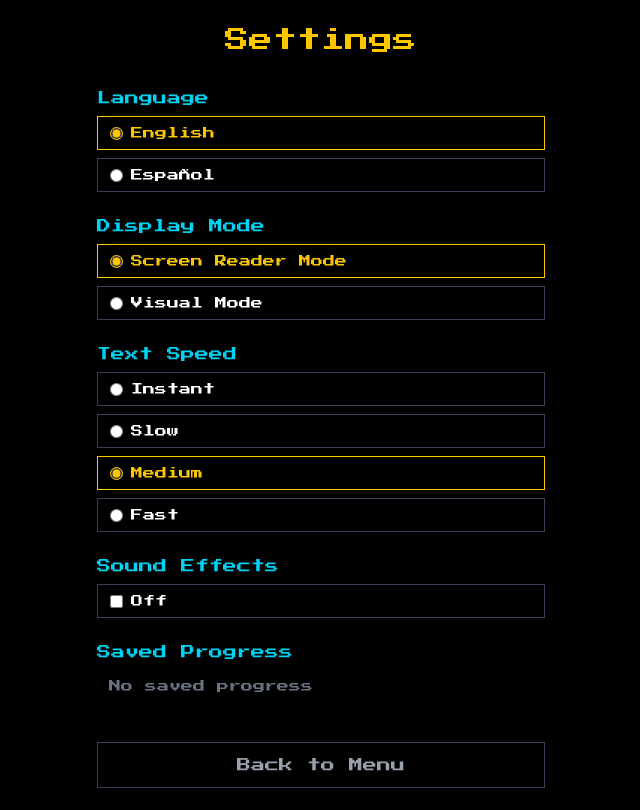
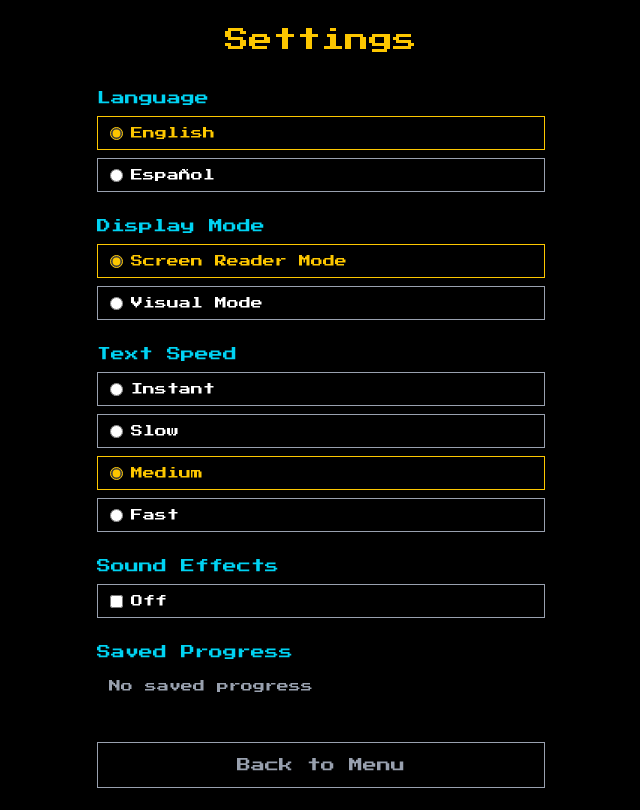
Before and after one commit to bolonio/thea11ygame, a Next.js app: page /en/settings in a window 1280 px wide. Shown: the whole page, without its empty margins (319-959 px from the left). Built offline with nearby package versions, Linux system fonts and the light colour scheme.

Commit message:
Update colors

```diff
--- a/src/app/[locale]/episode/EpisodeListClient.tsx
+++ b/src/app/[locale]/episode/EpisodeListClient.tsx
@@ -18,7 +18,7 @@ export default function EpisodeListClient({ groups }: { groups: EpisodeGroup[] }
     <div className="w-full max-w-lg flex flex-col gap-6">
       <ul className="flex flex-col gap-6" role="list">
         {groups.map((group) => (
-          <li key={group.id} className="border border-gray-700 p-4">
+          <li key={group.id} className="border border-gray-400 p-4">
             <h2 className="text-lg text-yellow-400 mb-1">{group.title}</h2>
             <p className="text-gray-400 text-xs mb-4">{group.description}</p>
             <div className="flex gap-3" role="group" aria-label={`${t("play")} ${group.title}`}>
@@ -39,7 +39,7 @@ export default function EpisodeListClient({ groups }: { groups: EpisodeGroup[] }
       </ul>
       <Link
         href="/"
-        className="block text-center px-6 py-3 border border-gray-700 text-gray-400 hover:border-yellow-400 hover:text-yellow-400 focus:outline-2 focus:outline-yellow-400 transition-colors text-sm"
+        className="block text-center px-6 py-3 border border-gray-400 text-gray-400 hover:border-yellow-400 hover:text-yellow-400 focus:outline-2 focus:outline-yellow-400 transition-colors text-sm"
       >
         {tSettings("back")}
       </Link>
--- a/src/app/[locale]/page.tsx
+++ b/src/app/[locale]/page.tsx
@@ -26,7 +26,7 @@ export default async function MainMenu() {
         <MainMenuClient />
         <Link
           href="/settings"
-          className="block text-center px-6 py-3 border border-gray-700 text-gray-400 hover:border-yellow-400 hover:text-yellow-400 focus:outline-2 focus:outline-yellow-400 transition-colors"
+          className="block text-center px-6 py-3 border border-gray-400 text-gray-400 hover:border-yellow-400 hover:text-yellow-400 focus:outline-2 focus:outline-yellow-400 transition-colors"
         >
           {t("settings")}
         </Link>
--- a/src/app/[locale]/settings/page.tsx
+++ b/src/app/[locale]/settings/page.tsx
@@ -73,7 +73,7 @@ export default function SettingsPage() {
                 className={`flex items-center gap-2 px-3 py-2 border cursor-pointer transition-colors text-xs ${
                   locale === lang.value
                     ? "border-yellow-400 text-yellow-400"
-                    : "border-gray-700 text-white"
+                    : "border-gray-400 text-white"
                 }`}
               >
                 <input
@@ -100,7 +100,7 @@ export default function SettingsPage() {
                 className={`flex items-center gap-2 px-3 py-2 border cursor-pointer transition-colors text-xs ${
                   settings.displayMode === mode.value
                     ? "border-yellow-400 text-yellow-400"
-                    : "border-gray-700 text-white"
+                    : "border-gray-400 text-white"
                 }`}
               >
                 <input
@@ -127,7 +127,7 @@ export default function SettingsPage() {
                 className={`flex items-center gap-2 px-3 py-2 border cursor-pointer transition-colors text-xs ${
                   settings.textSpeed === speed.value
                     ? "border-yellow-400 text-yellow-400"
-                    : "border-gray-700 text-white"
+                    : "border-gray-400 text-white"
                 }`}
               >
                 <input
@@ -147,7 +147,7 @@ export default function SettingsPage() {
         {/* Sound */}
         <fieldset>
           <legend className="text-cyan-400 text-sm mb-2">{t("sound")}</legend>
-          <label className="flex items-center gap-2 px-3 py-2 border border-gray-700 cursor-pointer text-xs text-white">
+          <label className="flex items-center gap-2 px-3 py-2 border border-gray-400 cursor-pointer text-xs text-white">
             <input
               type="checkbox"
               checked={settings.soundEnabled}
@@ -165,7 +165,7 @@ export default function SettingsPage() {
             {justErased ? (
               <p className="px-3 py-2 text-xs text-gray-400">{t("progressErased")}</p>
             ) : !hasProgress ? (
-              <p className="px-3 py-2 text-xs text-gray-500">{t("noSavedProgress")}</p>
+              <p className="px-3 py-2 text-xs text-gray-400">{t("noSavedProgress")}</p>
             ) : (
               <div className="flex flex-col gap-2">
                 <button
@@ -183,7 +183,7 @@ export default function SettingsPage() {
                   <button
                     type="button"
                     onClick={() => setConfirming(false)}
-                    className="px-3 py-2 border border-gray-700 text-gray-400 hover:border-yellow-400 hover:text-yellow-400 focus:outline-2 focus:outline-yellow-400 transition-colors text-xs"
+                    className="px-3 py-2 border border-gray-400 text-gray-400 hover:border-yellow-400 hover:text-yellow-400 focus:outline-2 focus:outline-yellow-400 transition-colors text-xs"
                   >
                     {t("cancel")}
                   </button>
@@ -195,7 +195,7 @@ export default function SettingsPage() {
 
         <Link
           href="/"
-          className="block text-center px-6 py-3 border border-gray-700 text-gray-400 hover:border-yellow-400 hover:text-yellow-400 focus:outline-2 focus:outline-yellow-400 transition-colors text-sm mt-4"
+          className="block text-center px-6 py-3 border border-gray-400 text-gray-400 hover:border-yellow-400 hover:text-yellow-400 focus:outline-2 focus:outline-yellow-400 transition-colors text-sm mt-4"
         >
           {t("back")}
         </Link>
--- a/src/components/game/ActionList.tsx
+++ b/src/components/game/ActionList.tsx
@@ -32,7 +32,7 @@ export default function ActionList() {
                   dispatch({ type: "COLLECT_CLUE", clueId: obj.clueId });
                 }
               }}
-              className="w-full text-left px-3 py-2 border border-gray-700 hover:border-yellow-400 focus:border-yellow-400 focus:outline-2 focus:outline-yellow-400 text-white transition-colors"
+              className="w-full text-left px-3 py-2 border border-gray-400 hover:border-yellow-400 focus:border-yellow-400 focus:outline-2 focus:outline-yellow-400 text-white transition-colors"
             >
               {t("examine", { object: obj.name })}
             </button>
@@ -52,7 +52,7 @@ export default function ActionList() {
                     startNodeId: character.defaultDialogueNodeId,
                   })
                 }
-                className="w-full text-left px-3 py-2 border border-gray-700 hover:border-yellow-400 focus:border-yellow-400 focus:outline-2 focus:outline-yellow-400 text-white transition-colors"
+                className="w-full text-left px-3 py-2 border border-gray-400 hover:border-yellow-400 focus:border-yellow-400 focus:outline-2 focus:outline-yellow-400 text-white transition-colors"
               >
                 {t("talkTo", { character: character.name })}
               </button>
@@ -64,7 +64,7 @@ export default function ActionList() {
           <li key={exit.roomId}>
             <button
               onClick={() => dispatch({ type: "MOVE_TO_ROOM", roomId: exit.roomId })}
-              className="w-full text-left px-3 py-2 border border-gray-700 hover:border-yellow-400 focus:border-yellow-400 focus:outline-2 focus:outline-yellow-400 text-white transition-colors"
+              className="w-full text-left px-3 py-2 border border-gray-400 hover:border-yellow-400 focus:border-yellow-400 focus:outline-2 focus:outline-yellow-400 text-white transition-colors"
             >
               {t("goTo", { room: exit.label })}
             </button>
--- a/src/components/game/ConfrontationView.tsx
+++ b/src/components/game/ConfrontationView.tsx
@@ -59,7 +59,7 @@ export default function ConfrontationView() {
                     setSelectedSuspect(suspect.characterId);
                     setSelectedClueIds([]);
                   }}
-                  className="w-full text-left px-3 py-2 border border-gray-700 hover:border-red-400 focus:border-red-400 focus:outline-2 focus:outline-red-400 text-white transition-colors"
+                  className="w-full text-left px-3 py-2 border border-gray-400 hover:border-red-400 focus:border-red-400 focus:outline-2 focus:outline-red-400 text-white transition-colors"
                 >
                   {character.name}
                 </button>
@@ -91,7 +91,7 @@ export default function ConfrontationView() {
             const checked = selectedClueIds.includes(clueId);
             return (
               <li key={clueId}>
-                <label className={`flex items-center gap-2 px-3 py-2 border cursor-pointer transition-colors ${checked ? "border-yellow-400 text-yellow-400" : "border-gray-700 text-white"}`}>
+                <label className={`flex items-center gap-2 px-3 py-2 border cursor-pointer transition-colors ${checked ? "border-yellow-400 text-yellow-400" : "border-gray-400 text-white"}`}>
                   <input
                     type="checkbox"
                     checked={checked}
@@ -118,7 +118,7 @@ export default function ConfrontationView() {
         </button>
         <button
           onClick={() => setSelectedSuspect(null)}
-          className="px-4 py-2 border border-gray-700 hover:border-yellow-400 focus:border-yellow-400 focus:outline-2 focus:outline-yellow-400 text-white transition-colors"
+          className="px-4 py-2 border border-gray-400 hover:border-yellow-400 focus:border-yellow-400 focus:outline-2 focus:outline-yellow-400 text-white transition-colors"
         >
           {t("backToSuspects")}
         </button>
--- a/src/components/game/DialogueView.tsx
+++ b/src/components/game/DialogueView.tsx
@@ -55,7 +55,7 @@ export default function DialogueView() {
                   setFlags: choice.setFlags,
                 })
               }
-              className="w-full text-left px-3 py-2 border border-gray-700 hover:border-yellow-400 focus:border-yellow-400 focus:outline-2 focus:outline-yellow-400 text-white text-xs transition-colors"
+              className="w-full text-left px-3 py-2 border border-gray-400 hover:border-yellow-400 focus:border-yellow-400 focus:outline-2 focus:outline-yellow-400 text-white text-xs transition-colors"
             >
               {choice.text}
             </button>
@@ -63,7 +63,7 @@ export default function DialogueView() {
         ) : (
           <button
             onClick={() => dispatch({ type: "END_DIALOGUE" })}
-            className="px-4 py-2 border border-gray-700 hover:border-yellow-400 focus:border-yellow-400 focus:outline-2 focus:outline-yellow-400 text-white transition-colors"
+            className="px-4 py-2 border border-gray-400 hover:border-yellow-400 focus:border-yellow-400 focus:outline-2 focus:outline-yellow-400 text-white transition-colors"
           >
             End conversation
           </button>
--- a/src/components/game/EndingView.tsx
+++ b/src/components/game/EndingView.tsx
@@ -44,7 +44,7 @@ export default function EndingView() {
             deleteSave(episode.id);
             router.push("/");
           }}
-          className="px-4 py-2 border border-gray-700 hover:border-yellow-400 focus:border-yellow-400 focus:outline-2 focus:outline-yellow-400 text-white transition-colors"
+          className="px-4 py-2 border border-gray-400 hover:border-yellow-400 focus:border-yellow-400 focus:outline-2 focus:outline-yellow-400 text-white transition-colors"
         >
           {t("backToMenu")}
         </button>
--- a/src/components/game/GameShell.tsx
+++ b/src/components/game/GameShell.tsx
@@ -17,7 +17,7 @@ function ExitToMenuLink() {
   return (
     <Link
       href="/"
-      className="self-center mt-4 text-xs text-gray-500 hover:text-yellow-400 focus:outline-2 focus:outline-yellow-400 transition-colors"
+      className="self-center mt-4 text-xs text-gray-400 hover:text-yellow-400 focus:outline-2 focus:outline-yellow-400 transition-colors"
     >
       {t("exitToMenu")}
     </Link>
--- a/src/components/game/InventoryPanel.tsx
+++ b/src/components/game/InventoryPanel.tsx
@@ -17,17 +17,17 @@ export default function InventoryPanel() {
         {t("inventory")} ({clues.length})
       </h2>
       {clues.length === 0 ? (
-        <p className="text-gray-500 text-xs">{t("inventoryEmpty")}</p>
+        <p className="text-gray-400 text-xs">{t("inventoryEmpty")}</p>
       ) : (
         <ul className="flex flex-col gap-1" role="list">
           {clues.map((clue) =>
             clue ? (
               <li
                 key={clue.id}
-                className="text-xs text-gray-300 px-2 py-1 border border-gray-800"
+                className="text-xs text-gray-300 px-2 py-1 border border-gray-400"
               >
                 <span className="text-yellow-400">{clue.name}</span>
-                <span className="block text-gray-500 mt-0.5">{clue.description}</span>
+                <span className="block text-gray-400 mt-0.5">{clue.description}</span>
               </li>
             ) : null,
           )}
--- a/src/components/game/RoomView.tsx
+++ b/src/components/game/RoomView.tsx
@@ -36,7 +36,7 @@ export default function RoomView() {
         />
         <button
           onClick={() => dispatch({ type: "DISMISS_EXAMINATION" })}
-          className="mt-4 px-4 py-2 border border-gray-700 hover:border-yellow-400 focus:border-yellow-400 focus:outline-2 focus:outline-yellow-400 text-white transition-colors"
+          className="mt-4 px-4 py-2 border border-gray-400 hover:border-yellow-400 focus:border-yellow-400 focus:outline-2 focus:outline-yellow-400 text-white transition-colors"
         >
           {t("back")}
         </button>
```
